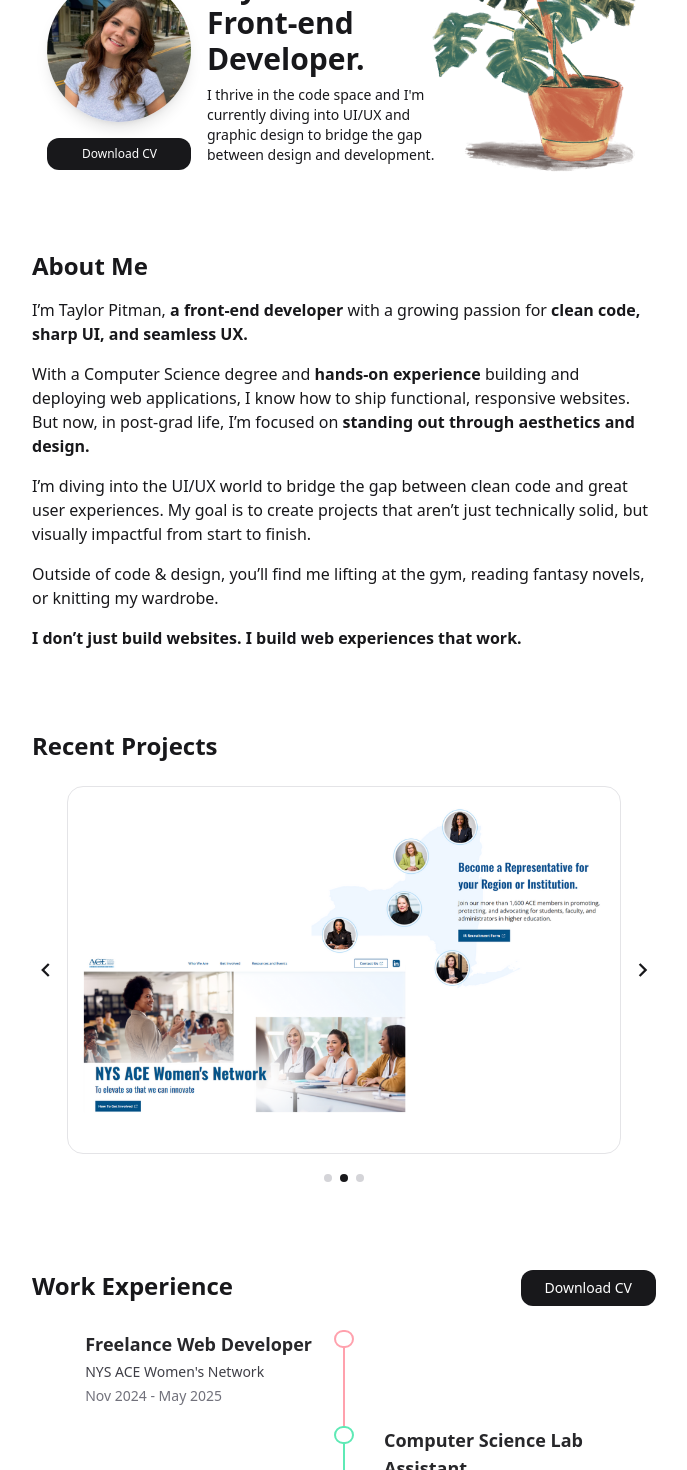
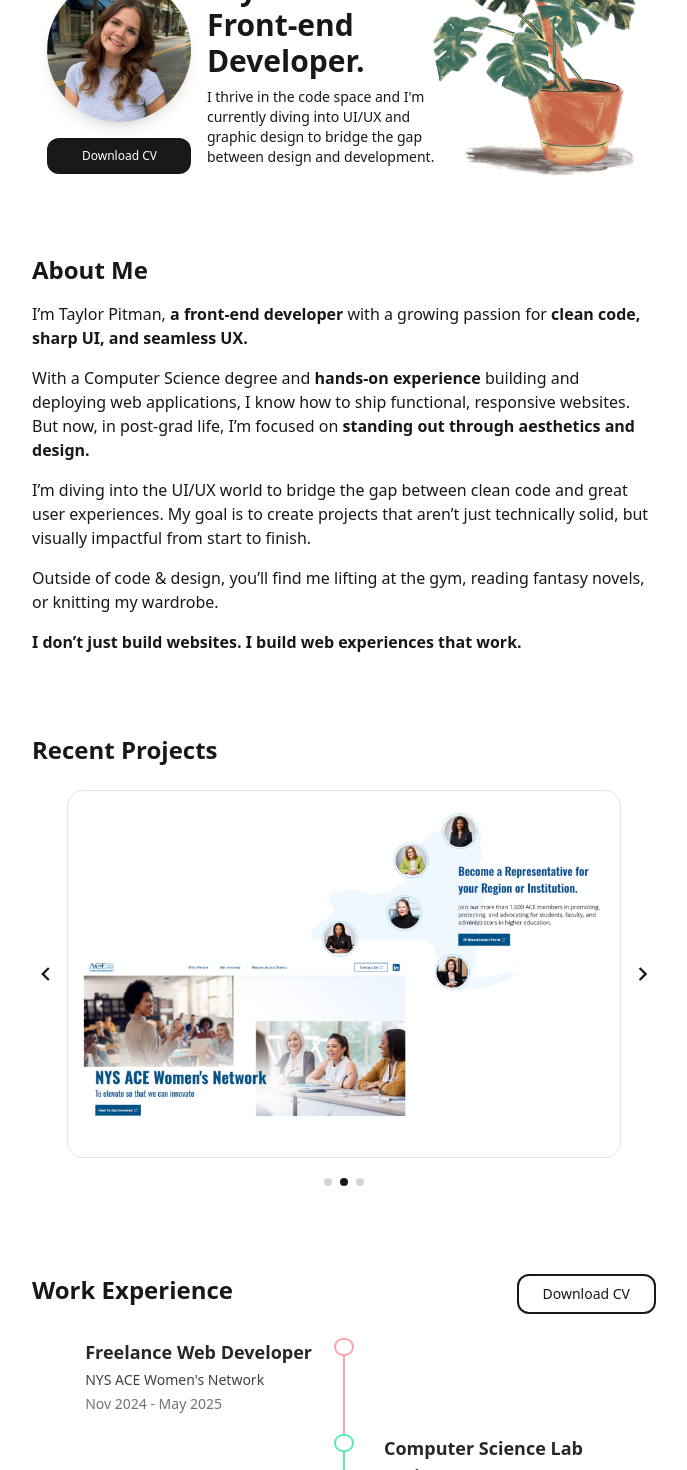
Before and after one commit to taylorpitman/taylorpitman.github.io, a React (Vite) app in the folder portfolio/: page / in a window 1280 px wide. Shown: the part 320-1790 px from the top of the page, without its empty margins (296-983 px from the left). Built offline with nearby package versions, Linux system fonts and the light colour scheme.

Commit message:
Modifying buttons
Modifying buttons to all match

```diff
--- a/portfolio/src/components/Buttons/button.jsx
+++ b/portfolio/src/components/Buttons/button.jsx
@@ -5,7 +5,7 @@ const Button = ({ text, onClick, width }) => {
     return (
 
         <button
-        className={`inline-flex justify-center items-center gap-2.5 font-medium transition-colors focus:outline-none focus:ring-2 focus:ring-offset-2 bg-zinc-900 text-white hover:bg-zinc-800 focus:ring-zinc-500 px-6 py-2 text-sm rounded-xl  cursor-pointer`}
+        className={`inline-flex justify-center items-center gap-2.5 font-medium transition-colors duration-300 ease-in-out focus:outline-none focus:ring-2 focus:ring-offset-2  border-zinc-900 border-2 text-zinc-900 hover:text-white hover:bg-zinc-900 focus:ring-zinc-500 px-6 py-2 text-sm rounded-xl  cursor-pointer`}
         onClick={onClick}
         >
             {text}
--- a/portfolio/src/components/Hero/hero.jsx
+++ b/portfolio/src/components/Hero/hero.jsx
@@ -12,8 +12,9 @@ const Hero = () => {
             <div className = "flex flex-col gap-4 justify-center items-center w-36 sm:min-h-full sm:justify-start">
                 <img src={lamp} alt="Lamp" className='cursor-pointer hover:scale-105 transition-transform duration-200' />
                 <img src={headshot} alt="Headshot" className="w-sm sm:w-md rounded-full shadow-lg" />
-                <button className="inline-flex justify-center items-center gap-2.5 font-medium transition-colors
-                focus:outline-none focus:ring-2 focus:ring-offset-2 bg-zinc-900 text-white hover:bg-zinc-800
+                <button className="inline-flex justify-center items-center gap-2.5 font-medium transition-colors duration-300 ease-in-out
+                focus:outline-none focus:ring-2 focus:ring-offset-2 bg-zinc-900 text-white  border-2 border-transparent
+                 hover:text-zinc-900 hover:border-zinc-900 hover:bg-zinc-50
                 focus:ring-zinc-500 p-2 text-xs  rounded-xl w-full cursor-pointer">
                     Download CV
                 </button>
```
Also changed, not shown: 2 other files (tests, documents, lock files or other folders).
